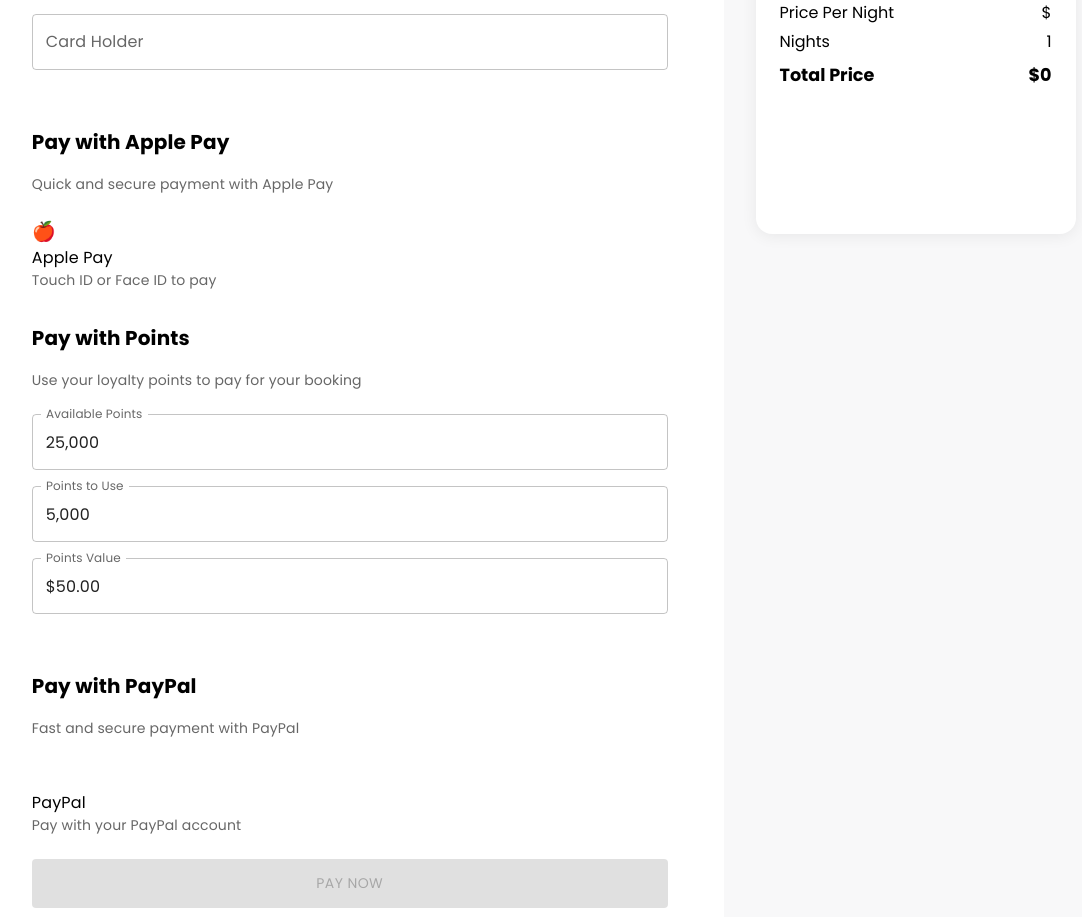
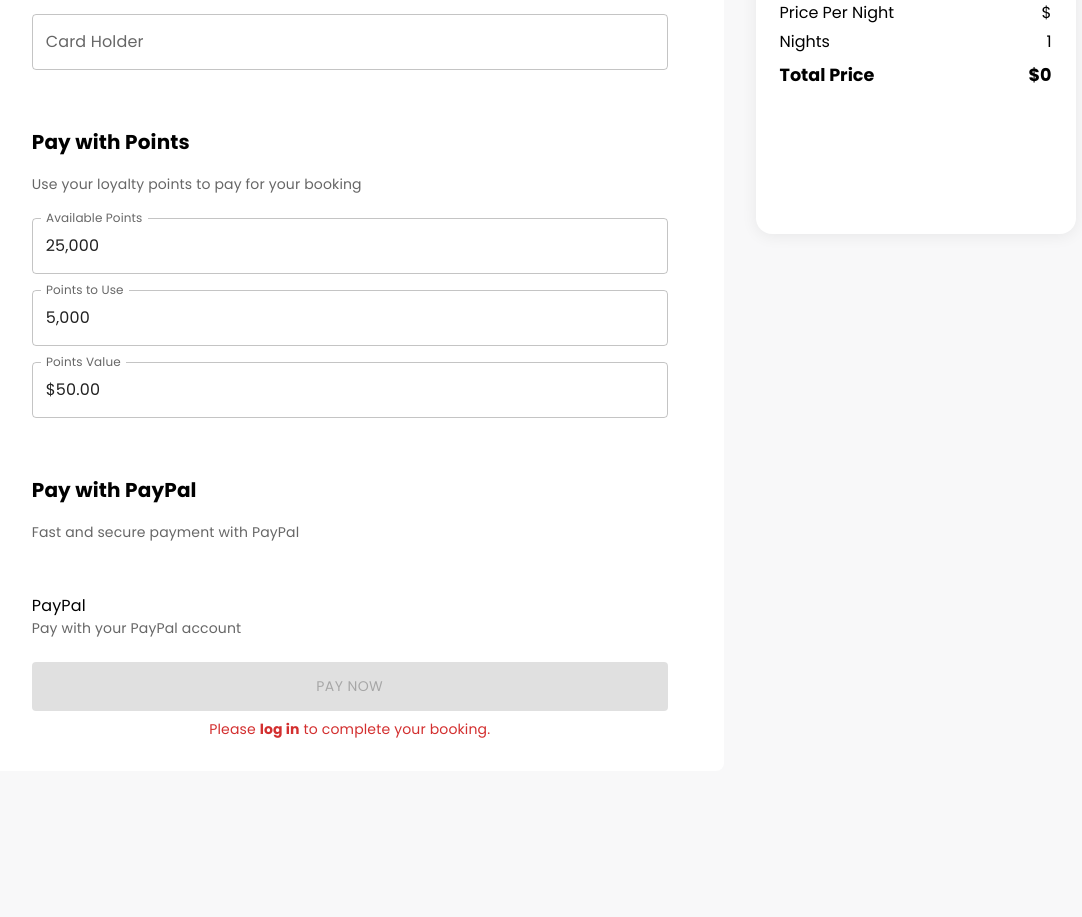
Before and after one commit to MoeMohsenM/bookingApp, a React (Vite) app: page /booking in a window 1280 px wide. Shown: the part 993-1910 px from the top of the page, without its empty margins (136-1218 px from the left). After the commit the page ends 1764 px from the top, so only its background shows below. Built offline with nearby package versions, Linux system fonts and the light colour scheme.

Commit message:
fixed loging in bugssss

```diff
--- a/src/features/User/UserSlice.jsx
+++ b/src/features/User/UserSlice.jsx
@@ -53,24 +53,36 @@
     },
 
 login(state, action) {
-      const { fullName, email, country, phone } = action.payload;
+  const {
+    id,
+    fullName,
+    email,
+    country,
+    phone,
+    bookings = [],
+  } = action.payload;
+
+  state.id = id;
   state.fullName = fullName;
   state.email = email;
   state.country = country;
   state.phone = phone;
+  state.bookings = bookings; // ensure bookings are included
   state.isAuthenticated = true;
 
   localStorage.setItem(
     "user",
     JSON.stringify({
+      id,
       fullName,
       email,
       country,
       phone,
-          bookings: state.bookings,
+      bookings,
     })
   );
-    },
+}
+,
 
     logout(state) {
       state.fullName = "";
--- a/src/pages/HotelBookingOverviewPage.jsx
+++ b/src/pages/HotelBookingOverviewPage.jsx
@@ -161,30 +161,6 @@
               sx={{ mb: 3 }}
               {...register("cardHolder")}
             />
-
-            {/* Apple Pay */}
-            <Typography variant="h6" fontWeight="bold" mb={2} sx={{ mt: 4 }}>
-              Pay with Apple Pay
-            </Typography>
-            <Typography variant="body2" mb={3} color="text.secondary">
-              Quick and secure payment with Apple Pay
-            </Typography>
-
-            <Box className={Styles.paymentOption}>
-              <Box className={Styles.appleIcon}>
-                <Typography sx={{ color: "white", fontSize: "1.2rem" }}>
-                  🍎
-                </Typography>
-              </Box>
-              <Box>
-                <Typography variant="body1" fontWeight={500}>
-                  Apple Pay
-                </Typography>
-                <Typography variant="body2" color="text.secondary">
-                  Touch ID or Face ID to pay
-                </Typography>
-              </Box>
-            </Box>
 
             {/* Points */}
             <Typography variant="h6" fontWeight="bold" mb={2} sx={{ mt: 4 }}>
--- a/src/pages/LoginPage.jsx
+++ b/src/pages/LoginPage.jsx
@@ -1,5 +1,5 @@
 import { useForm } from "react-hook-form";
-import { useDispatch} from "react-redux";
+import { useDispatch } from "react-redux";
 import { login } from "../features/User/UserSlice";
 import { useNavigate } from "react-router-dom";
 import Styles from "../styles/LoginPage.module.scss";
@@ -26,7 +26,16 @@
       );
 
       if (user && user.password === data.password) {
-        dispatch(login(user));
+        dispatch(
+          login({
+            id: user.id,
+            fullName: user.fullName,
+            email: user.email,
+            country: user.country,
+            phone: user.phone,
+            bookings: user.bookings || [],
+          })
+        );
         navigate("/");
       } else {
         alert("Invalid credentials");
@@ -36,7 +45,6 @@
       alert("Error connecting to server.");
     }
   };
-
 
   return (
     <div className={Styles.login__wrapper}>
```
Lines whose indentation alone changed are shown as unchanged.
